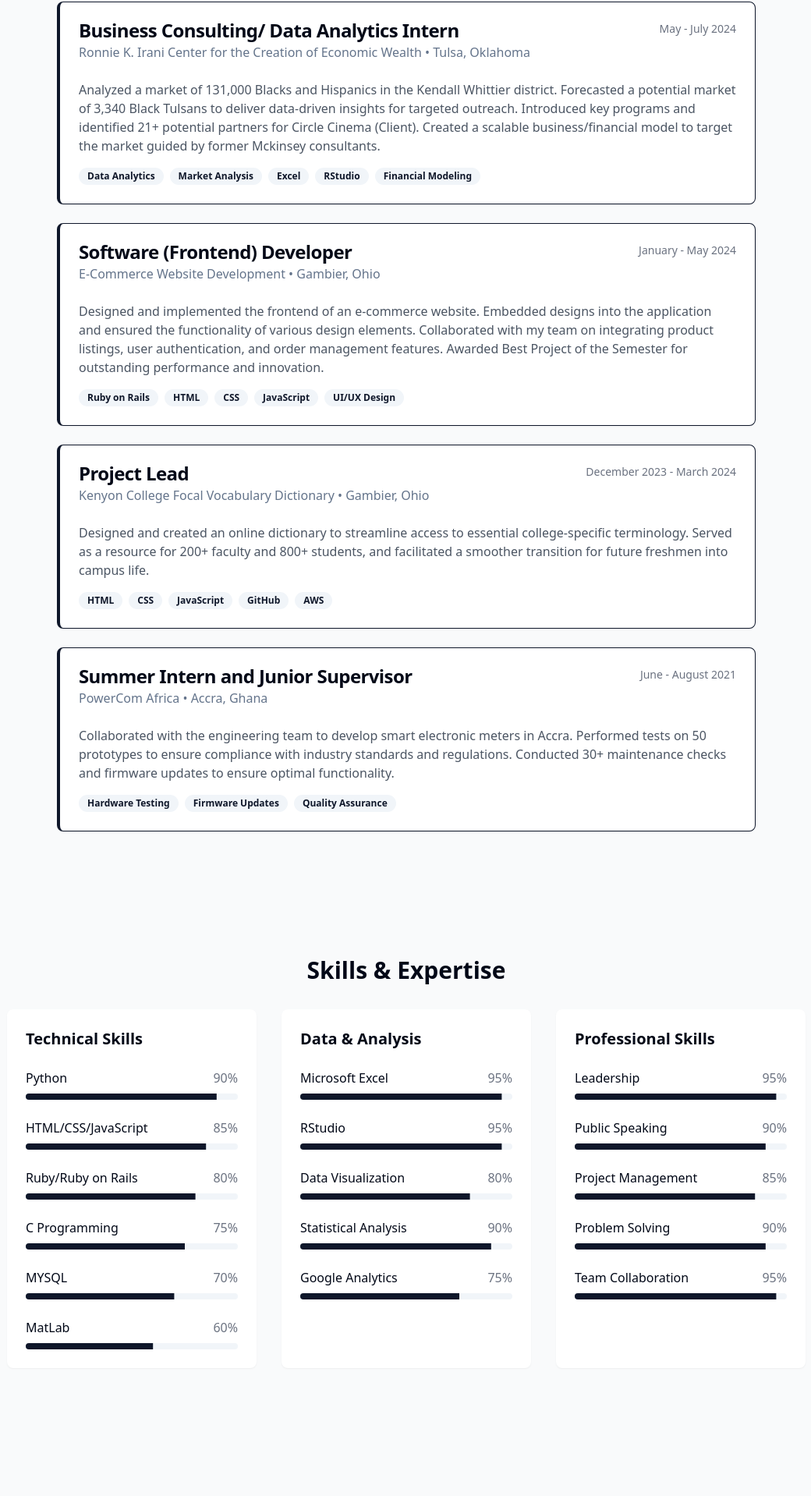
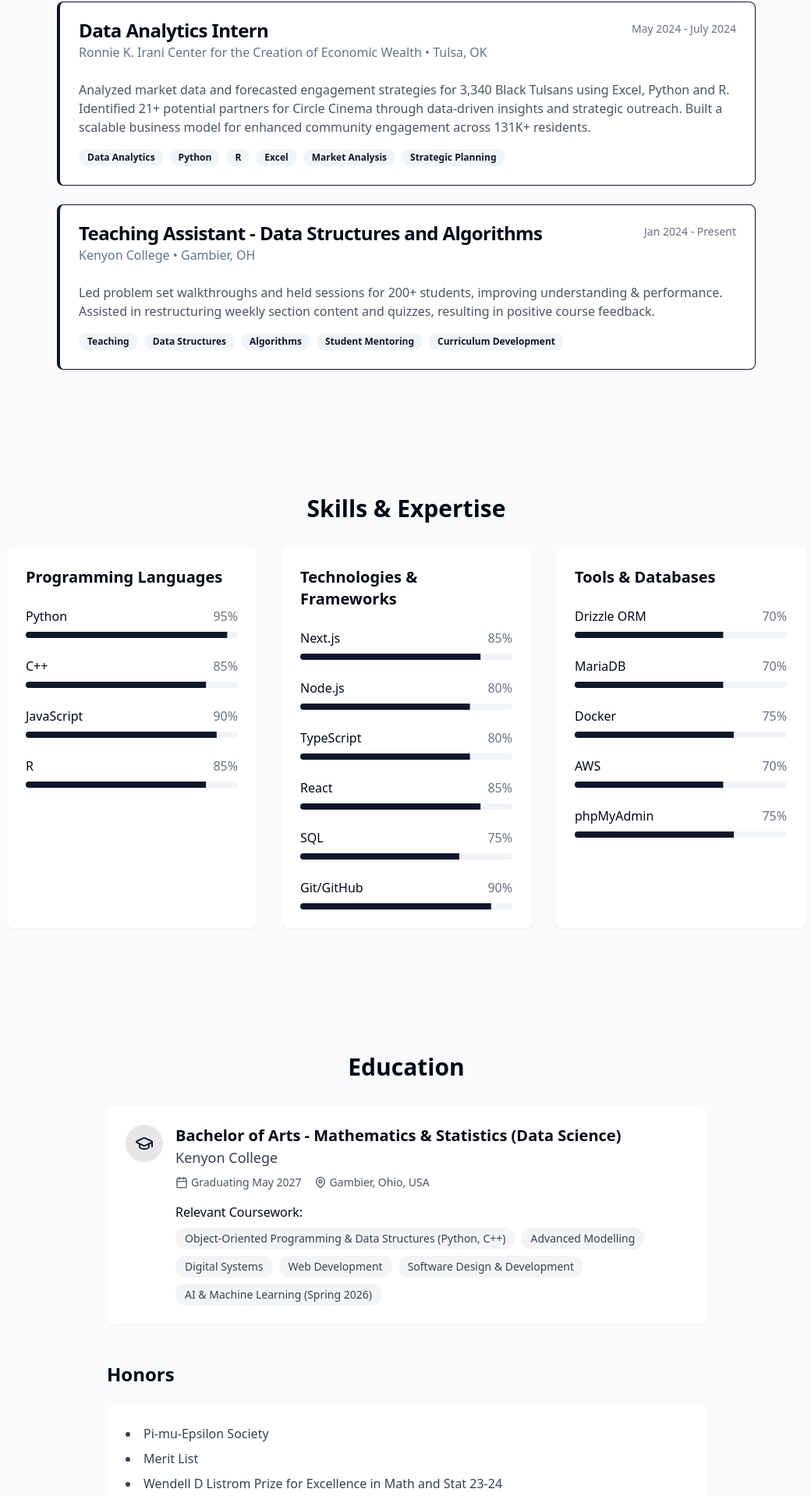
Before and after one commit to Wiz1702/visual-career-story, a React (Vite) app: page / in a window 1280 px wide. Shown: the part 2060-3978 px from the top of the page at 78% size, without its empty margins (119-1159 px from the left). Built offline with nearby package versions, Linux system fonts and the light colour scheme.

Commit message:
Add resume information
Incorporate the provided resume data into the appropriate sections of the resume web application.

```diff
--- a/src/components/Education.tsx
+++ b/src/components/Education.tsx
@@ -5,54 +5,28 @@ import { GraduationCap, Calendar, MapPin, Award } from 'lucide-react';
 const Education = () => {
   const educationHistory = [
     {
-      degree: "Undergraduate",
+      degree: "Bachelor of Arts",
       field: "Mathematics & Statistics (Data Science)",
       institution: "Kenyon College",
-      location: "Gambier, Ohio",
-      period: "2023 - 2027 (Expected)",
-      minor: "Computer Science",
+      location: "Gambier, Ohio, USA",
+      period: "Graduating May 2027",
       courses: [
-        "Data Structures and Algorithms",
-        "Python Programming",
-        "C++",
+        "Object-Oriented Programming & Data Structures (Python, C++)",
         "Advanced Modelling",
-        "Research Methods",
-        "Applied Logic",
         "Digital Systems",
-        "Classical Physics",
-        "AI & Machine Learning",
         "Web Development",
-        "Software Development",
-        "Software & System development"
+        "Software Design & Development",
+        "AI & Machine Learning (Spring 2026)"
       ]
     }
   ];
 
-  const certifications = [
-    {
-      name: "Wendell D. Lindstrom Memorial Prize",
-      issuer: "Kenyon College",
-      description: "Excellence in Mathematics and Statistics"
-    },
-    {
-      name: "Honors Certificate",
-      issuer: "Codepath",
-      description: "Introduction to Web Software Development"
-    },
-    {
-      name: "Google Data Analytics Certification",
-      issuer: "Google",
-      description: "Foundations in Data Analytics"
-    }
+  const honors = [
+    "Pi-mu-Epsilon Society",
+    "Merit List",
+    "Wendell D Listrom Prize for Excellence in Math and Stat 23-24"
   ];
 
-  const memberships = [
-    "Kenyon College Business and Finance Committee",
-    "Kenyon College Academic Affairs Committee",
-    "Google Developers Association",
-    "ColorStack",
-    "CodePath"
-  ];
 
   return (
     <section id="education" className="py-20 bg-gray-50">
@@ -69,9 +43,8 @@ const Education = () => {
                     <GraduationCap className="text-primary" size={24} />
                   </div>
                   <div>
-                    <h3 className="text-xl font-semibold">{edu.degree} in {edu.field}</h3>
+                    <h3 className="text-xl font-semibold">{edu.degree} - {edu.field}</h3>
                     <h4 className="text-lg text-gray-700 mb-2">{edu.institution}</h4>
-                    <p className="font-medium text-gray-600">Minor: {edu.minor}</p>
 
                     <div className="flex flex-wrap gap-x-4 gap-y-2 mb-3 text-gray-600 text-sm">
                       <div className="flex items-center gap-1">
@@ -100,35 +73,18 @@ const Education = () => {
             ))}
           </div>
 
-          {/* Certifications & Awards */}
+          {/* Honors */}
           <div>
-            <h3 className="text-2xl font-bold mb-6">Awards & Certifications</h3>
-            <div className="bg-white p-6 rounded-lg shadow-sm">
-              <div className="space-y-4">
-                {certifications.map((cert, index) => (
-                  <div key={index} className="flex items-start gap-3">
-                    <Award className="text-primary mt-1" size={20} />
-                    <div>
-                      <h4 className="font-semibold">{cert.name}</h4>
-                      <p className="text-gray-600">{cert.issuer} - {cert.description}</p>
-                    </div>
-                  </div>
-                ))}
-              </div>
-            </div>
-          </div>
-
-          {/* Professional Memberships */}
-          <div>
-            <h3 className="text-2xl font-bold mb-6">Professional Memberships</h3>
+            <h3 className="text-2xl font-bold mb-6">Honors</h3>
             <div className="bg-white p-6 rounded-lg shadow-sm">
               <ul className="space-y-2 list-disc list-inside text-gray-700">
-                {memberships.map((membership, index) => (
-                  <li key={index}>{membership}</li>
+                {honors.map((honor, index) => (
+                  <li key={index}>{honor}</li>
                 ))}
               </ul>
             </div>
           </div>
+
         </div>
       </div>
     </section>
--- a/src/components/Experience.tsx
+++ b/src/components/Experience.tsx
@@ -12,44 +12,28 @@ import { Badge } from '@/components/ui/badge';
 const Experience = () => {
   const experiences = [
     {
-      title: "Software Engineer (Fellowship)",
-      company: "Headstarter AI",
-      location: "Remote",
-      period: "July 2024 - March 2025",
-      description: "Built 5+ AI apps and APIs using NextJS, OpenAI, StripeAPI with 98% accuracy as seen by 1000 users. Developed projects from design to deployment leading + engineering fellows using MVC design patterns. Coached by Amazon, Bloomberg, and Capital One engineers on Agile, CI/CD, Git, and Microservice patterns.",
-      skills: ["NextJS", "OpenAI", "StripeAPI", "Agile", "CI/CD", "Git", "MVC"]
+      title: "Software Engineer Intern",
+      company: "Expert Learning Systems",
+      location: "Dublin, OH",
+      period: "May 2025 - Present",
+      description: "Developing a scalable web application for 300+ schools in Belize to handle hardware requests, issue logging, and donor engagement, in collaboration with the Government of Belize and a former Apple engineer. Implementing with React for frontend, NodeJS for backend, and phpMyAdmin for database management.",
+      skills: ["React", "Node.js", "phpMyAdmin", "Web Development", "Database Management"]
     },
     {
-      title: "Business Consulting/ Data Analytics Intern",
+      title: "Data Analytics Intern",
       company: "Ronnie K. Irani Center for the Creation of Economic Wealth",
-      location: "Tulsa, Oklahoma",
-      period: "May - July 2024",
-      description: "Analyzed a market of 131,000 Blacks and Hispanics in the Kendall Whittier district. Forecasted a potential market of 3,340 Black Tulsans to deliver data-driven insights for targeted outreach. Introduced key programs and identified 21+ potential partners for Circle Cinema (Client). Created a scalable business/financial model to target the market guided by former Mckinsey consultants.",
-      skills: ["Data Analytics", "Market Analysis", "Excel", "RStudio", "Financial Modeling"]
+      location: "Tulsa, OK",
+      period: "May 2024 - July 2024",
+      description: "Analyzed market data and forecasted engagement strategies for 3,340 Black Tulsans using Excel, Python and R. Identified 21+ potential partners for Circle Cinema through data-driven insights and strategic outreach. Built a scalable business model for enhanced community engagement across 131K+ residents.",
+      skills: ["Data Analytics", "Python", "R", "Excel", "Market Analysis", "Strategic Planning"]
     },
     {
-      title: "Software (Frontend) Developer",
-      company: "E-Commerce Website Development",
-      location: "Gambier, Ohio",
-      period: "January - May 2024",
-      description: "Designed and implemented the frontend of an e-commerce website. Embedded designs into the application and ensured the functionality of various design elements. Collaborated with my team on integrating product listings, user authentication, and order management features. Awarded Best Project of the Semester for outstanding performance and innovation.",
-      skills: ["Ruby on Rails", "HTML", "CSS", "JavaScript", "UI/UX Design"]
-    },
-    {
-      title: "Project Lead",
-      company: "Kenyon College Focal Vocabulary Dictionary",
-      location: "Gambier, Ohio",
-      period: "December 2023 - March 2024",
-      description: "Designed and created an online dictionary to streamline access to essential college-specific terminology. Served as a resource for 200+ faculty and 800+ students, and facilitated a smoother transition for future freshmen into campus life.",
-      skills: ["HTML", "CSS", "JavaScript", "GitHub", "AWS"]
-    },
-    {
-      title: "Summer Intern and Junior Supervisor",
-      company: "PowerCom Africa",
-      location: "Accra, Ghana",
-      period: "June - August 2021",
-      description: "Collaborated with the engineering team to develop smart electronic meters in Accra. Performed tests on 50 prototypes to ensure compliance with industry standards and regulations. Conducted 30+ maintenance checks and firmware updates to ensure optimal functionality.",
-      skills: ["Hardware Testing", "Firmware Updates", "Quality Assurance"]
+      title: "Teaching Assistant - Data Structures and Algorithms",
+      company: "Kenyon College",
+      location: "Gambier, OH",
+      period: "Jan 2024 - Present",
+      description: "Led problem set walkthroughs and held sessions for 200+ students, improving understanding & performance. Assisted in restructuring weekly section content and quizzes, resulting in positive course feedback.",
+      skills: ["Teaching", "Data Structures", "Algorithms", "Student Mentoring", "Curriculum Development"]
     }
   ];
 
--- /dev/null
+++ b/src/components/Involvement.tsx
@@ -0,0 +1,65 @@
+import React from 'react';
+import { Card, CardContent, CardHeader, CardTitle, CardDescription } from '@/components/ui/card';
+import { Badge } from '@/components/ui/badge';
+import { Users, Award } from 'lucide-react';
+
+const Involvement = () => {
+  const involvements = [
+    {
+      title: "Co-Founder & President",
+      organization: "Kenyon AI & Technology Club (KAIT)",
+      location: "Kenyon College",
+      period: "March 2025 - Present",
+      description: "Co-founded and leading the AI & Technology Club to promote innovation and technical learning among students.",
+      icon: <Award className="w-5 h-5" />
+    },
+    {
+      title: "Member",
+      organization: "ColorStack",
+      location: "Kenyon College",
+      period: "August 2018 - Present",
+      description: "Active member of ColorStack, supporting diversity and inclusion in technology fields.",
+      icon: <Users className="w-5 h-5" />
+    }
+  ];
+
+  return (
+    <section id="involvement" className="py-20">
+      <div className="container mx-auto">
+        <h2 className="text-3xl font-bold mb-8 text-center">Campus Involvement</h2>
+
+        <div className="space-y-6 max-w-4xl mx-auto">
+          {involvements.map((involvement, index) => (
+            <Card key={index} className="relative overflow-hidden border-l-4 border-secondary">
+              <CardHeader>
+                <div className="flex flex-col md:flex-row md:justify-between md:items-start gap-2">
+                  <div className="flex items-center gap-3">
+                    <div className="text-secondary">
+                      {involvement.icon}
+                    </div>
+                    <div>
+                      <CardTitle className="text-lg">{involvement.title}</CardTitle>
+                      <CardDescription className="text-base mt-1">
+                        {involvement.organization} • {involvement.location}
+                      </CardDescription>
+                    </div>
+                  </div>
+                  <span className="text-sm text-gray-500 md:text-right whitespace-nowrap">
+                    {involvement.period}
+                  </span>
+                </div>
+              </CardHeader>
+              <CardContent>
+                <p className="text-gray-600">
+                  {involvement.description}
+                </p>
+              </CardContent>
+            </Card>
+          ))}
+        </div>
+      </div>
+    </section>
+  );
+};
+
+export default Involvement;
--- a/src/components/Projects.tsx
+++ b/src/components/Projects.tsx
@@ -7,28 +7,28 @@ import { ExternalLink, Github } from 'lucide-react';
 const Projects = () => {
   const projects = [
     {
-      title: "Kenyon College Focal Vocabulary Dictionary",
-      description: "An online dictionary to streamline access to essential college-specific terminology, serving as a resource for 200+ faculty and 800+ students.",
-      image: "https://images.unsplash.com/photo-1456513080510-7bf3a84b82f8?auto=format&fit=crop&w=600&h=350&q=80",
-      technologies: ["HTML", "CSS", "JavaScript", "AWS", "GitHub"],
+      title: "E-Commerce Website (Ken-Comm)",
+      description: "Developed a responsive frontend interface for an e-commerce website used by 100+ simulated users for course testing on Kenyon Campus. Collaborated with team on integrating product listings and user authentication features. Awarded Best Project of the Semester for outstanding performance and innovation.",
+      image: "https://images.unsplash.com/photo-1556742049-0cfed4f6a45d?auto=format&fit=crop&w=600&h=350&q=80",
+      technologies: ["JavaScript", "Node.js", "Ruby on Rails"],
       liveUrl: "#",
-      repoUrl: "https://github.com/Wiz1702/KenyonFocal"
+      repoUrl: "#"
     },
     {
-      title: "E-Commerce Website",
-      description: "Full-stack e-commerce platform with product listings, user authentication, and order management features. Awarded Best Project of the Semester.",
-      image: "https://images.unsplash.com/photo-1556742049-0cfed4f6a45d?auto=format&fit=crop&w=600&h=350&q=80",
-      technologies: ["Ruby on Rails", "HTML", "CSS", "JavaScript"],
+      title: "Integrated Development Environment (KenCode)",
+      description: "Led a team of 7 to build a student-focused IDE to enable secure, real-time Python & C++ code execution in isolated environments. Designed the UI with Next.js and JavaScript, ensuring smooth frontend-backend integration.",
+      image: "https://images.unsplash.com/photo-1461749280684-dccba630e2f6?auto=format&fit=crop&w=600&h=350&q=80",
+      technologies: ["Docker", "Drizzle", "Next.js", "JavaScript"],
       liveUrl: "#",
-      repoUrl: "https://github.com/NickJNelson03/E-commerceWebsite"
+      repoUrl: "#"
     },
     {
-      title: "2D Game (Personal Project)",
-      description: "A popular personal project game with over 500+ players. Demonstrates programming skills and creativity in game development.",
-      image: "https://images.unsplash.com/photo-1493711662062-fa541adb3fc8?auto=format&fit=crop&w=600&h=350&q=80",
-      technologies: ["Game Development", "JavaScript", "HTML5 Canvas", "CSS"],
+      title: "Kenyon College Focal Vocabulary Dictionary",
+      description: "Developed a web-based dictionary to simplify campus terminology, supporting 1,000+ students and faculty. Built using HTML, CSS, JavaScript; hosted on AWS and version-controlled via GitHub to ensure accessibility and security.",
+      image: "https://images.unsplash.com/photo-1456513080510-7bf3a84b82f8?auto=format&fit=crop&w=600&h=350&q=80",
+      technologies: ["HTML", "CSS", "JavaScript", "AWS"],
       liveUrl: "#",
-      repoUrl: "git@github.com:Wiz1702/Wisdomfloatmaster.git"
+      repoUrl: "#"
     }
   ];
 
--- a/src/components/Skills.tsx
+++ b/src/components/Skills.tsx
@@ -5,34 +5,33 @@ import { Progress } from '@/components/ui/progress';
 const Skills = () => {
   const skillCategories = [
     {
-      category: "Technical Skills",
+      category: "Programming Languages",
       skills: [
-        { name: "Python", level: 90 },
-        { name: "HTML/CSS/JavaScript", level: 85 },
-        { name: "Ruby/Ruby on Rails", level: 80 },
-        { name: "C Programming", level: 75 },
-        { name: "MYSQL", level: 70 },
-        { name: "MatLab", level: 60 },
+        { name: "Python", level: 95 },
+        { name: "C++", level: 85 },
+        { name: "JavaScript", level: 90 },
+        { name: "R", level: 85 },
       ]
     },
     {
-      category: "Data & Analysis",
+      category: "Technologies & Frameworks",
       skills: [
-        { name: "Microsoft Excel", level: 95 },
-        { name: "RStudio", level: 95},
-        { name: "Data Visualization", level: 80 },
-        { name: "Statistical Analysis", level: 90 },
-        { name: "Google Analytics", level: 75 },
+        { name: "Next.js", level: 85 },
+        { name: "Node.js", level: 80 },
+        { name: "TypeScript", level: 80 },
+        { name: "React", level: 85 },
+        { name: "SQL", level: 75 },
+        { name: "Git/GitHub", level: 90 },
       ]
     },
     {
-      category: "Professional Skills",
+      category: "Tools & Databases",
       skills: [
-        { name: "Leadership", level: 95 },
-        { name: "Public Speaking", level: 90 },
-        { name: "Project Management", level: 85 },
-        { name: "Problem Solving", level: 90 },
-        { name: "Team Collaboration", level: 95 },
+        { name: "Drizzle ORM", level: 70 },
+        { name: "MariaDB", level: 70 },
+        { name: "Docker", level: 75 },
+        { name: "AWS", level: 70 },
+        { name: "phpMyAdmin", level: 75 },
       ]
     }
   ];
--- a/src/pages/Index.tsx
+++ b/src/pages/Index.tsx
@@ -7,6 +7,7 @@ import Experience from '@/components/Experience';
 import Skills from '@/components/Skills';
 import Education from '@/components/Education';
 import Projects from '@/components/Projects';
+import Involvement from '@/components/Involvement';
 import Contact from '@/components/Contact';
 
 const Index = () => {
@@ -18,6 +19,7 @@ const Index = () => {
       <Skills />
       <Education />
       <Projects />
+      <Involvement />
       <Contact />
     </ResumeLayout>
   );
```
